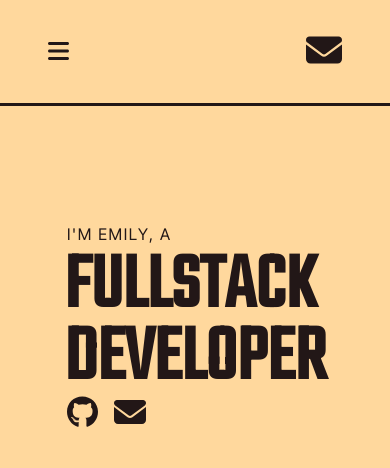
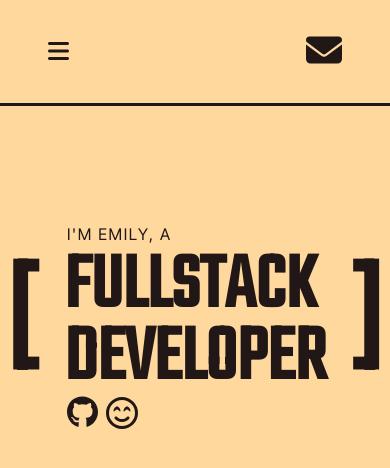
Before and after one commit to emilydta/portfolio, a React (Create React App) app: page /portfolio/home in a window 390 px wide. Shown: the top 468 px of the page. Built offline with nearby package versions, Linux system fonts and the light colour scheme.

Commit message:
add smiley icon to homepage

```diff
--- a/package.json
+++ b/package.json
@@ -9,6 +9,7 @@
     "@fontsource/teko": "^4.5.9",
     "@fortawesome/fontawesome-svg-core": "^6.3.0",
     "@fortawesome/free-brands-svg-icons": "^6.3.0",
+    "@fortawesome/free-regular-svg-icons": "^6.3.0",
     "@fortawesome/free-solid-svg-icons": "^6.3.0",
     "@fortawesome/react-fontawesome": "^0.2.0",
     "@testing-library/jest-dom": "^5.16.5",
--- a/src/components/Homepage.js
+++ b/src/components/Homepage.js
@@ -1,7 +1,7 @@
 import '../stylesheets/Homepage.css';
 import { FontAwesomeIcon } from '@fortawesome/react-fontawesome';
 import { faGithub } from '@fortawesome/free-brands-svg-icons';
-import { faEnvelope } from '@fortawesome/free-solid-svg-icons';
+import { faFaceSmileBeam} from '@fortawesome/free-regular-svg-icons';
 
 function Homepage() {
   return (
@@ -13,7 +13,11 @@ function Homepage() {
             <h2 className='heading'>FULLSTACK DEVELOPER</h2>
             <div className='links'>
               <a href='https://github.com/emilydta' target='_blank' rel='noreferrer'><FontAwesomeIcon icon={faGithub} /></a>
-              <a href='mailto:emilydta.dev@gmail.com'><FontAwesomeIcon icon={faEnvelope} /></a>
+              <div className='greeting-container'>
+                <FontAwesomeIcon className='smiley-face' icon={faFaceSmileBeam} />
+                <p className='greeting-text'>Nice to meet you!</p>
+              </div>
+
             </div>
           </div>
         </div>
--- a/src/stylesheets/Homepage.css
+++ b/src/stylesheets/Homepage.css
@@ -73,6 +73,33 @@
     height: 3em;
 }
 
+.greeting-container {
+    display: flex;
+    align-items: center;
+}
+
+.smiley-face {
+    color: var(--bg-secondary);
+    cursor: pointer;
+    height: 2.9em;
+}
+
+.greeting-text {
+    position: absolute;
+    cursor: pointer;
+    font-size: 1.5rem;
+    color: var(--bg-secondary);
+    display: flex;
+    justify-content: flex-end;
+    align-items: center;
+    overflow: hidden;
+    height: 2em;
+    width: 2em;
+    white-space: nowrap;
+    opacity: 0;
+    transition: width 1.3s, opacity .3s;
+}
+
 /**
  * ----------------------------------------
  * Text brackets
@@ -82,12 +109,14 @@
     content: '[';
     font-size: 18rem;
     margin-right: 0.2em;
+    transition: margin .5s;
 }
 
 .heading:after {
     content: ']';
     font-size: 18rem;
     margin-left: 0.2em;
+    transition: margin .5s;
 }
 
 @media screen and (max-width: 940px) {
@@ -116,10 +145,15 @@
 
     .links {
         width: 50%;
+        gap: .5em;
     }
 
-    .links>a>svg {
+    .links>a>svg, .smiley-face {
         height: 2em;
+    }
+
+    .greeting-text {
+        font-size: 1rem;
     }
 }
 
@@ -136,13 +170,22 @@
         width: 40%;
     }
 
-    /** Remove text brackets **/
     .heading:before {
-        content: '';
+        font-size: 7rem;
     }
 
     .heading:after {
-        content: '';
+        font-size: 7rem;
+    }
+}
+
+@media screen and (max-width: 367px) {
+    .heading:before {
+        margin-right: 0.02em;
+    }
+
+    .heading:after {
+        margin-left: 0;
     }
 }
 
@@ -154,4 +197,10 @@
         border-radius: 50%;
         outline: solid 0.125em var(--bg-secondary);
     }
+
+    .greeting-text:hover {
+        opacity: 1;
+        width: 10em;
+        transition: width .3s, opacity 1.5s;
+    }
 }
```
Also changed, not shown: 1 other file (tests, documents, lock files or other folders).
